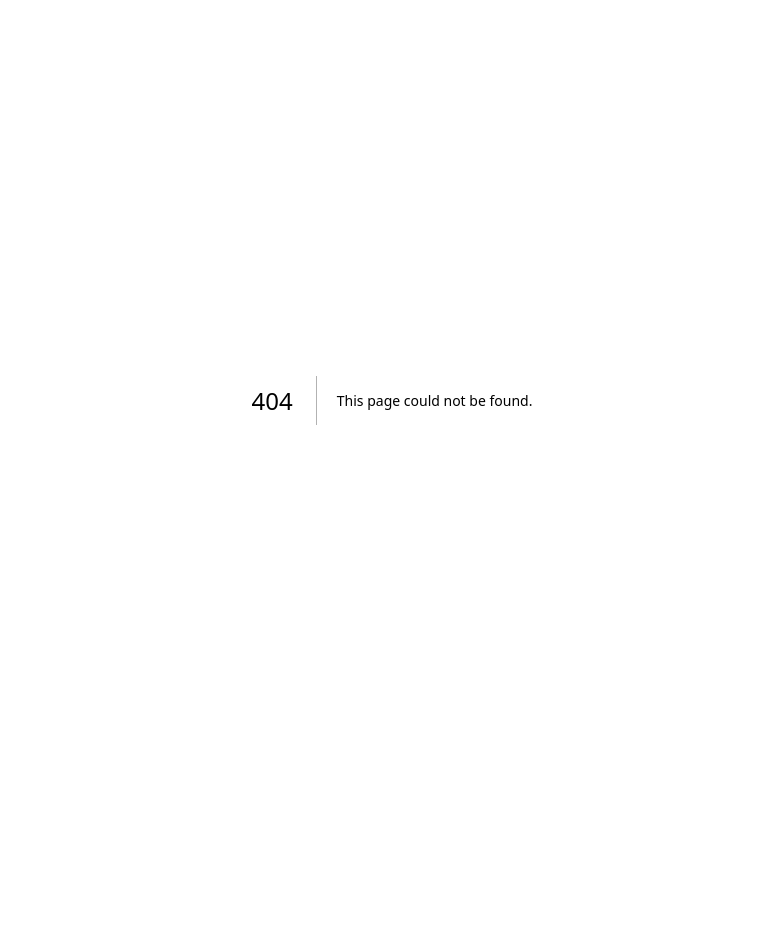
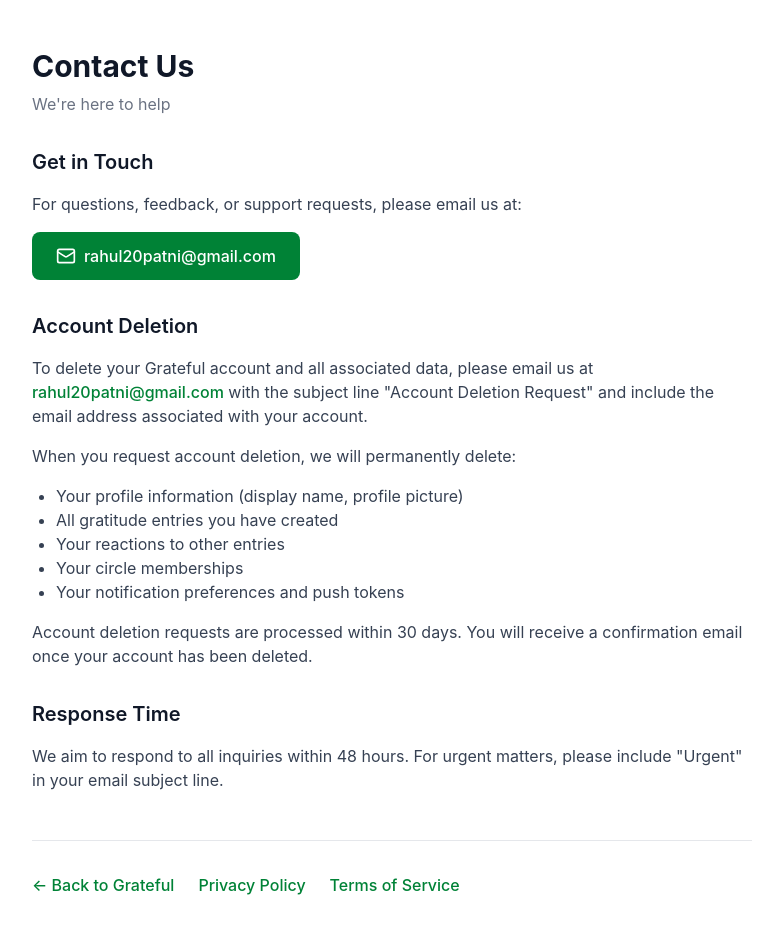
Before and after one commit to patnir/gratitude-notifications, a Next.js app: page /contact in a window 1280 px wide. Before the commit this address had no page. Shown: the top 934 px of the page, without its empty margins (248-1031 px from the left). Before the commit the page ends 800 px from the top, so only its background shows below. Built offline with nearby package versions, Linux system fonts and the light colour scheme.

Commit message:
contact page

```diff
--- /dev/null
+++ b/app/contact/page.tsx
@@ -0,0 +1,94 @@
+import { Metadata } from 'next';
+import Link from 'next/link';
+
+export const metadata: Metadata = {
+  title: 'Contact Us - Grateful',
+  description: 'Contact the Grateful team for support, feedback, or account deletion requests',
+};
+
+export default function ContactPage() {
+  const supportEmail = 'rahul20patni@gmail.com';
+
+  return (
+    <div className="min-h-screen bg-white">
+      <div className="max-w-3xl mx-auto px-6 py-12">
+        <h1 className="text-3xl font-bold text-gray-900 mb-2">Contact Us</h1>
+        <p className="text-gray-500 mb-8">We&apos;re here to help</p>
+
+        <div className="prose prose-gray max-w-none">
+          <section className="mb-8">
+            <h2 className="text-xl font-semibold text-gray-900 mb-4">Get in Touch</h2>
+            <p className="text-gray-700 mb-4">
+              For questions, feedback, or support requests, please email us at:
+            </p>
+            <a
+              href={`mailto:${supportEmail}`}
+              className="inline-flex items-center gap-2 bg-green-700 text-white px-6 py-3 rounded-lg font-medium hover:bg-green-800 transition-colors"
+            >
+              <svg xmlns="http://www.w3.org/2000/svg" width="20" height="20" viewBox="0 0 24 24" fill="none" stroke="currentColor" strokeWidth="2" strokeLinecap="round" strokeLinejoin="round">
+                <rect width="20" height="16" x="2" y="4" rx="2" />
+                <path d="m22 7-8.97 5.7a1.94 1.94 0 0 1-2.06 0L2 7" />
+              </svg>
+              {supportEmail}
+            </a>
+          </section>
+
+          <section className="mb-8">
+            <h2 className="text-xl font-semibold text-gray-900 mb-4">Account Deletion</h2>
+            <p className="text-gray-700 mb-4">
+              To delete your Grateful account and all associated data, please email us at{' '}
+              <a href={`mailto:${supportEmail}?subject=Account%20Deletion%20Request`} className="text-green-700 hover:text-green-800 font-medium">
+                {supportEmail}
+              </a>{' '}
+              with the subject line &quot;Account Deletion Request&quot; and include the email address
+              associated with your account.
+            </p>
+            <p className="text-gray-700 mb-4">
+              When you request account deletion, we will permanently delete:
+            </p>
+            <ul className="list-disc pl-6 text-gray-700 mb-4">
+              <li>Your profile information (display name, profile picture)</li>
+              <li>All gratitude entries you have created</li>
+              <li>Your reactions to other entries</li>
+              <li>Your circle memberships</li>
+              <li>Your notification preferences and push tokens</li>
+            </ul>
+            <p className="text-gray-700">
+              Account deletion requests are processed within 30 days. You will receive a confirmation
+              email once your account has been deleted.
+            </p>
+          </section>
+
+          <section className="mb-8">
+            <h2 className="text-xl font-semibold text-gray-900 mb-4">Response Time</h2>
+            <p className="text-gray-700">
+              We aim to respond to all inquiries within 48 hours. For urgent matters, please
+              include &quot;Urgent&quot; in your email subject line.
+            </p>
+          </section>
+        </div>
+
+        <div className="mt-12 pt-8 border-t border-gray-200 flex gap-6">
+          <Link
+            href="/"
+            className="text-green-700 hover:text-green-800 font-medium"
+          >
+            &larr; Back to Grateful
+          </Link>
+          <Link
+            href="/privacy"
+            className="text-green-700 hover:text-green-800 font-medium"
+          >
+            Privacy Policy
+          </Link>
+          <Link
+            href="/terms"
+            className="text-green-700 hover:text-green-800 font-medium"
+          >
+            Terms of Service
+          </Link>
+        </div>
+      </div>
+    </div>
+  );
+}
```
